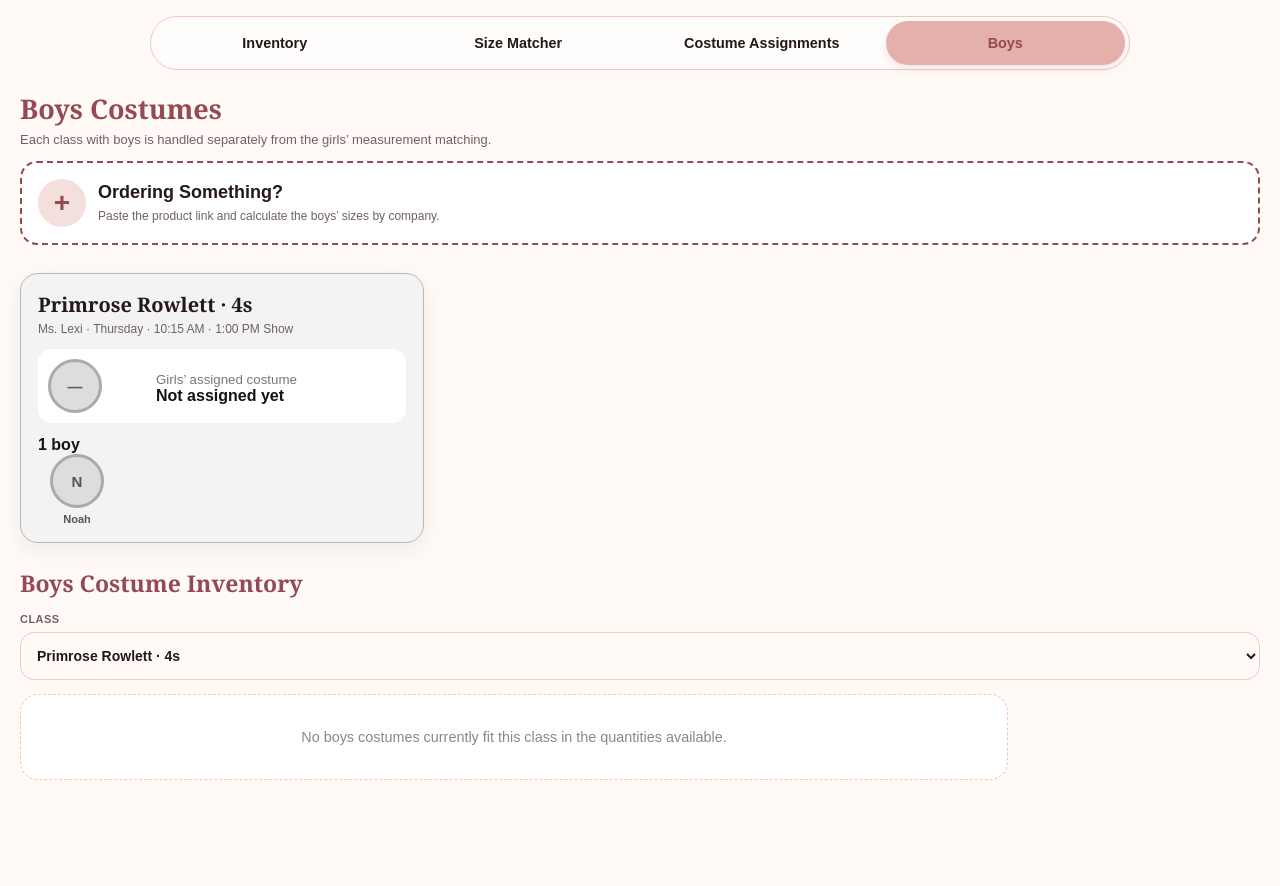
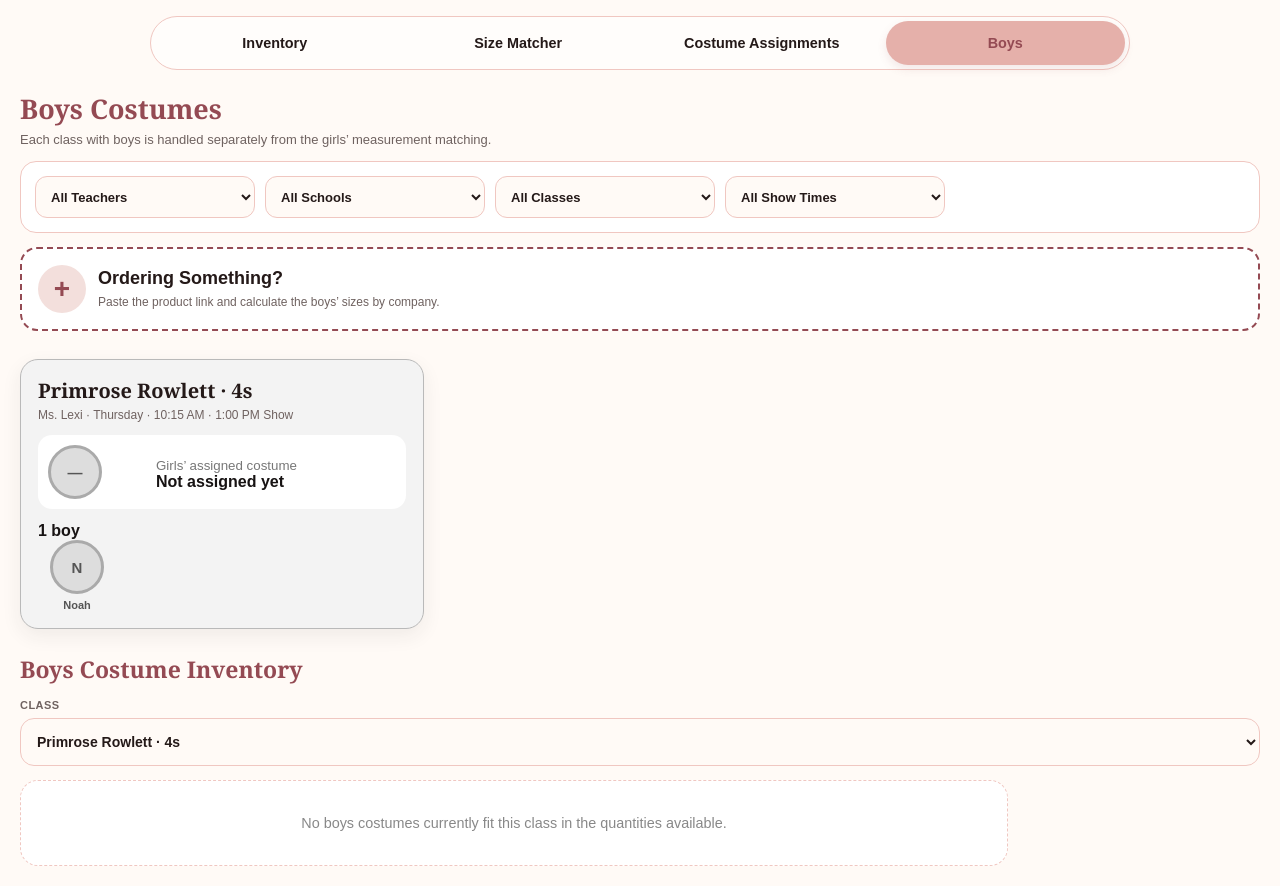
Before and after one commit to dancetechniquesllc/dance-techniques-teacher-tools, a plain HTML site: page costume-catalog.html in a window 1280 px wide. Both pictures are taken after a click on the tab "Boys". Before the commit the page ends 800 px from the top, so only its background shows below. Drawn offline with Linux system fonts and the light colour scheme.

Commit message:
Add Boys costume filters

```diff
--- a/costume-catalog.html
+++ b/costume-catalog.html
@@ -352,6 +352,12 @@
 <div id="panel-boys" class="panel">
   <section class="assignments-page">
     <div class="assignments-page-head"><h2>Boys Costumes</h2><p>Each class with boys is handled separately from the girls’ measurement matching.</p></div>
+    <div class="assignment-filters" aria-label="Boys costume filters">
+      <select id="boys-teacher-filter" aria-label="Filter boys costumes by teacher" onchange="renderBoysCatalog()"><option value="">All Teachers</option></select>
+      <select id="boys-school-filter" aria-label="Filter boys costumes by school" onchange="renderBoysCatalog()"><option value="">All Schools</option></select>
+      <select id="boys-class-filter" aria-label="Filter boys costumes by class" onchange="renderBoysCatalog()"><option value="">All Classes</option></select>
+      <select id="boys-show-filter" aria-label="Filter boys costumes by show time" onchange="renderBoysCatalog()"><option value="">All Show Times</option></select>
+    </div>
     <button class="outside-order-card" type="button" onclick="openOutsideOrder('boys')"><span>+</span><span><strong>Ordering Something?</strong><small>Paste the product link and calculate the boys’ sizes by company.</small></span></button>
     <div class="outside-orders-list" id="boys-outside-orders"></div>
     <div class="boys-class-grid" id="boys-class-grid"></div>
@@ -614,7 +620,25 @@ function renderGrid() {
 
 function renderBoysCatalog() {
   matcherData=matcherSource();
-  const classes=matcherData.classes.filter(classInfo=>(classInfo.students||[]).some(student=>student.isBoy));
+  const allClasses=matcherData.classes.filter(classInfo=>(classInfo.students||[]).some(student=>student.isBoy));
+  const filterDefinitions=[
+    ["boys-teacher-filter","All Teachers",classInfo=>classInfo.teacherName],
+    ["boys-school-filter","All Schools",classInfo=>classInfo.schoolName],
+    ["boys-class-filter","All Classes",classInfo=>classInfo.name],
+    ["boys-show-filter","All Show Times",classInfo=>classInfo.showTime]
+  ];
+  filterDefinitions.forEach(([id,label,getValue])=>{
+    const select=document.getElementById(id);
+    const previous=select.value;
+    const values=[...new Set(allClasses.map(getValue).filter(Boolean))].sort((a,b)=>String(a).localeCompare(String(b),undefined,{numeric:true}));
+    select.innerHTML=`<option value="">${label}</option>${values.map(value=>`<option value="${htmlEscape(value)}">${htmlEscape(value)}</option>`).join("")}`;
+    if(values.some(value=>String(value)===previous)) select.value=previous;
+  });
+  const teacherFilter=document.getElementById("boys-teacher-filter").value;
+  const schoolFilter=document.getElementById("boys-school-filter").value;
+  const classFilter=document.getElementById("boys-class-filter").value;
+  const showFilter=document.getElementById("boys-show-filter").value;
+  const classes=allClasses.filter(classInfo=>(!teacherFilter||classInfo.teacherName===teacherFilter)&&(!schoolFilter||classInfo.schoolName===schoolFilter)&&(!classFilter||classInfo.name===classFilter)&&(!showFilter||classInfo.showTime===showFilter));
   document.getElementById("boys-class-grid").innerHTML=classes.length?classes.map(classInfo=>{
     const boys=(classInfo.students||[]).filter(student=>student.isBoy);
     const selection=costumeAssignmentForClass(classInfo);
@@ -626,7 +650,7 @@ function renderBoysCatalog() {
     const reserveMarkup=girlCostume&&availableSizes.length?`<div class="boys-custom-reserve ${reservationMatches?"is-reserved":""}"><strong>${reservationMatches?`Reserved ${htmlEscape(currentReservation.size)} to custom match`:`Reserve one to custom match?`}</strong><select aria-label="Choose a girls costume size to reserve">${availableSizes.map(size=>`<option value="${htmlEscape(size)}" ${reservationMatches&&currentReservation.size===size?"selected":""}>${htmlEscape(size)} · ${available[size]} available</option>`).join("")}</select><button type="button" onclick="reserveBoysCustomMatch(this,'${htmlEscape(classInfo.id)}')">${reservationMatches?"Change":"Reserve"}</button></div>`:"";
     const dancerMarkup=boys.map(student=>{const initials=String(student.name||"B").split(/\s+/).map(part=>part[0]).join("").slice(0,2).toUpperCase();return `<div class="boys-dancer"><span class="boys-dancer-avatar">${student.photo?`<img src="${htmlEscape(student.photo)}" alt="">`:htmlEscape(initials)}</span><span>${htmlEscape(student.name)}</span></div>`}).join("");
     return `<article class="boys-class-card"><div><h3>${htmlEscape(classInfo.schoolName)} · ${htmlEscape(classInfo.name)}</h3><p>${htmlEscape(classInfo.teacherName)}${classInfo.day?` · ${htmlEscape(classInfo.day)}`:""}${classInfo.time?` · ${htmlEscape(classInfo.time)}`:""}${classInfo.showTime?` · ${htmlEscape(classInfo.showTime)}`:""}</p></div><div class="boys-girl-costume">${girlCostume?.img?`<img src="${IMAGE_BASE}${encodeURIComponent(girlCostume.img)}" alt="${htmlEscape(girlCostume.name)}">`:`<span class="boys-dancer-avatar">—</span>`}<div><small>Girls’ assigned costume</small><strong>${htmlEscape(selection?.costumeName||"Not assigned yet")}</strong>${selection?.company?`<small>${htmlEscape(selection.company)}</small>`:""}</div></div>${reserveMarkup}<div><strong>${boys.length} boy${boys.length===1?"":"s"}</strong><div class="boys-dancers">${dancerMarkup}</div></div></article>`;
-  }).join(""):'<p class="no-results" style="grid-column:1/-1">No active classes currently include boys.</p>';
+  }).join(""):'<p class="no-results" style="grid-column:1/-1">No boys classes match these filters.</p>';
   const classSelect=document.getElementById("boys-match-class");
   const previous=classSelect.value;
   classSelect.innerHTML=classes.map(classInfo=>`<option value="${htmlEscape(classInfo.id)}">${htmlEscape(classInfo.schoolName)} · ${htmlEscape(classInfo.name)}</option>`).join("");
```
